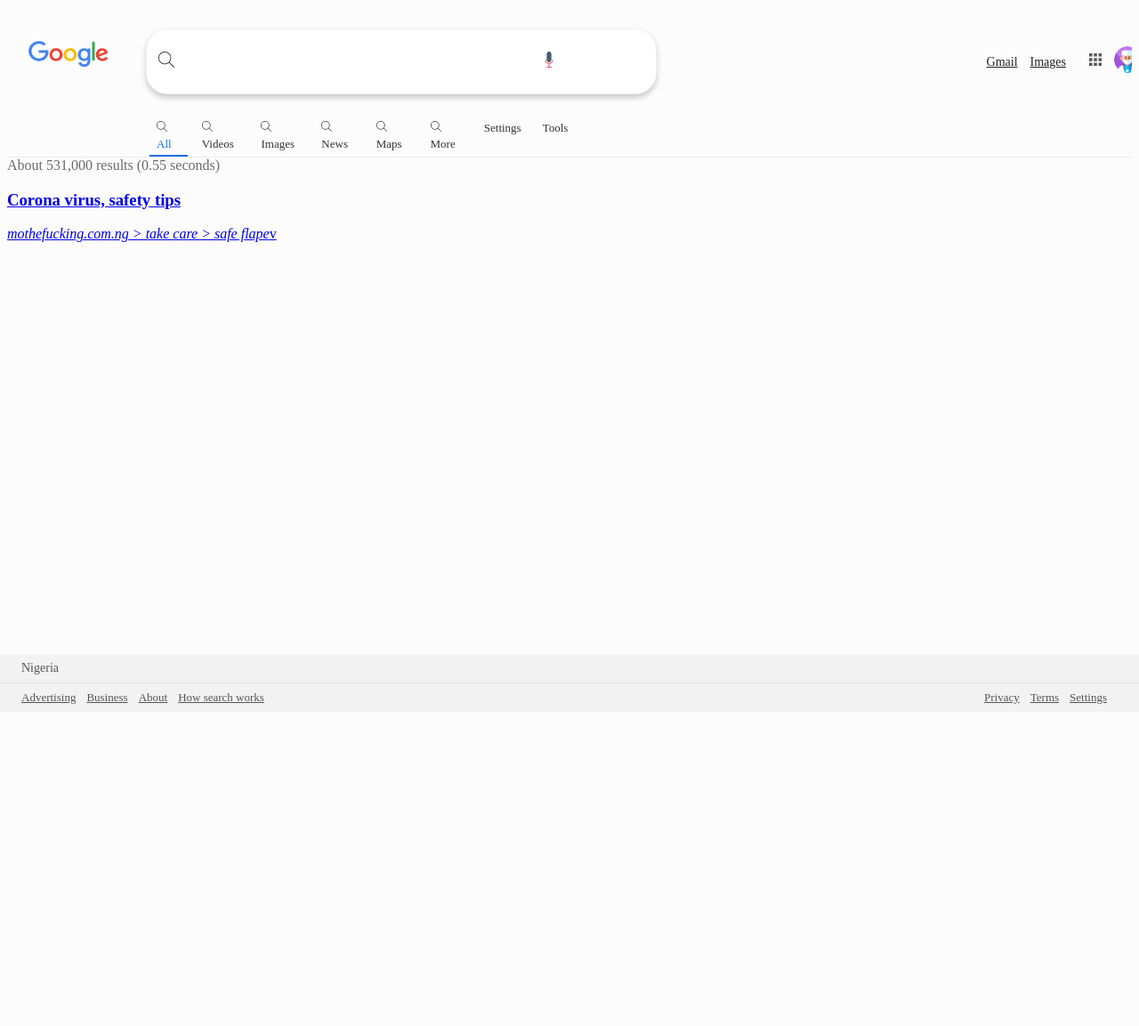
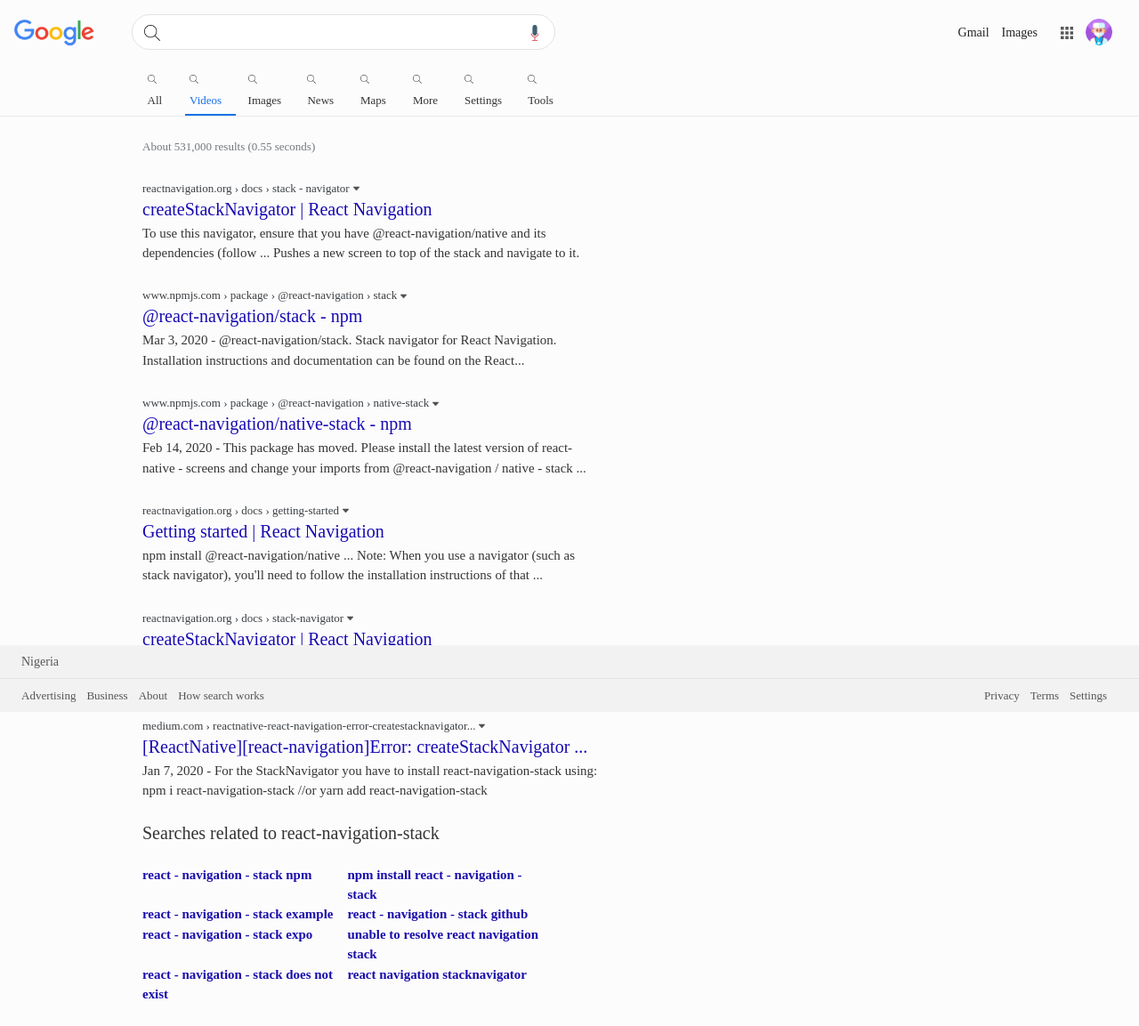
Before and after one commit to blarcmann/fe-test, a React (Create React App) app: page /results in a window 1280 px wide. Shown: the whole page at 89% size. Before the commit the page ends 800 px from the top, so only its background shows below. Built offline with nearby package versions, Linux system fonts and the light colour scheme.

Commit message:
round up, destructure, functionalize componenets...

```diff
--- a/package.json
+++ b/package.json
@@ -6,6 +6,7 @@
     "@testing-library/jest-dom": "^4.2.4",
     "@testing-library/react": "^9.5.0",
     "@testing-library/user-event": "^7.2.1",
+    "bootstrap": "^4.4.1",
     "node-sass": "^4.13.1",
     "react": "^16.13.0",
     "react-dom": "^16.13.0",
--- a/src/actions/index.js
+++ b/src/actions/index.js
@@ -1,5 +1,11 @@
-import { SEARCH_STRING, FETCH_SUGGESTIONS, FETCH_RESULTS, RESULT_RESPONSE_MSG } from '../constants';
-import { suggestions, results, misc } from '../constants/mocks';
+import {
+    SEARCH_STRING,
+    FETCH_SUGGESTIONS,
+    FETCH_RESULTS,
+    RESULT_RESPONSE_MSG,
+    RELATED_SEARCHES,
+} from '../constants';
+import { suggestions, results, misc, relatedSearches } from '../constants/mocks';
 
 export const queryChanged = (q) => {
     return {
@@ -28,3 +34,10 @@ export const fetchResults = () => {
         payload: results
     }
 }
+
+export const fetchRelated = () => {
+    return {
+        type: RELATED_SEARCHES,
+        payload: relatedSearches
+    }
+}
--- a/src/assets/styles/shared.scss
+++ b/src/assets/styles/shared.scss
@@ -22,6 +22,7 @@ input, button {
     outline: none;
   }
 }
+
 .header-tabs {
   width: 100%;
   border-bottom: 1px solid #ebebeb;
@@ -39,28 +40,28 @@ input, button {
       justify-content: flex-start;
       .tab {
         margin-right: 0.5rem;
-        padding: 0.25rem 0.5rem;
+        padding: 0.25rem 0.35rem;
         transition: all 0.125s;
         &.active {
-          color: rgb(22, 112, 230);
           border-bottom: 2px solid rgb(22, 112, 230);
           span {color: rgb(22, 112, 230);}
         }
         img {
-          width: 12px;
-          height: 12px;
+          width: 10px;
+          height: 10px;
           margin-right: 0.25rem;
         }
       }
     }
   }
 }
+
 .header-container {
   width: 100%;
   display: flex;
   justify-content: space-between;
   &.results {
-    padding: 1.5rem;
+    padding: 1rem;
     .search {
       display: flex;
       justify-content: flex-start;
@@ -245,6 +246,71 @@ input, button {
   }
 }
 
+.results-container {
+  margin: 1.5rem 0;
+  margin-left: 10rem;
+  width: 40vw;
+  .response-time {
+    margin: 1.25rem 0 0;
+    color: #73787c;
+    font-size: 0.8125rem;
+  }
+  .results {
+    .each-result {
+      position: relative;
+      margin: 1.5rem 0;
+      a {
+        .b-crumb {
+          position: absolute;
+          top: 0;
+          left: 0;
+          cite {
+            font-size: 0.8125rem;
+            color: #3C4043;
+            font-style: normal;
+          }
+          img {
+            width: 7px;
+            height: 8px;
+            margin-left: 0.25rem;
+          }
+        }
+        h3 {
+          color: rgb(24, 10, 177);
+          font-size: 1.25rem;
+          padding: 1.5rem 0 0.25rem;
+          font-weight: 400;
+          margin: 0;
+        }
+      }
+    }
+    .description {
+      color: #343434;
+      font-size: 0.935rem;
+    }
+  }
+  .related {
+    h2 {
+      margin: 1.5rem 0;
+      font-weight: 400;
+      color: #333;
+      font-size: 1.25rem;
+    }
+    .related-group {
+      display: flex;
+      justify-content: flex-start;
+      flex-wrap: wrap;
+      .rel {
+        display: block;
+        font-size: 0.935rem;
+        color: #1A0DAB;
+        font-weight: 600;
+        width: 45%;
+      }
+    }
+  }
+}
+
 .footer-container {
   position: absolute;
   bottom: 0;
--- a/src/components/Header.js
+++ b/src/components/Header.js
@@ -3,13 +3,35 @@ import { connect } from 'react-redux';
 import { Link } from 'react-router-dom';
 
 export class Header extends Component {
-  // renderTabs = (tab) => { }
+  state = {
+    tabs: ['All', 'Videos', 'Images', 'News', 'Maps', 'More'],
+    others: ['Settings', 'Tools'],
+    active: 'Videos'
+  }
+
+  renderTabs = (tab) => {
+    const { active } = this.state;
+    return (
+      <div
+        className={active === tab ? "tab pointer active" : "tab pointer"}
+        onClick={() => this.activateTab(tab)}
+      >
+        <img src={require('../assets/images/search.png')} alt="s" />
+        <span>{tab}</span>
+      </div>
+    )
+  }
+
+  activateTab = (tab) => {
+    this.setState({ active: tab })
+  }
 
   render() {
-    const { q } = this.props;
+    const { q, top } = this.props;
+    const { others, tabs } = this.state;
     return (
       <>
-        <div className="header-container results">
+        <div className={top ? "header-container results" : "header-container"}>
           <div className="search">
             <div className="logo">
               <img src={require('../assets/images/google.png')} alt="logo" />
@@ -21,7 +43,7 @@ export class Header extends Component {
               <div className="search-input">
                 <input type="text" name="search" id="search"
                   className={q && q.length ? "results" : ""}
-                  autoFocus={true}
+                  autoFocus={!top}
                   onChange={this.onInputChange} />
               </div>
               <div className="search-icon">
@@ -45,38 +67,10 @@ export class Header extends Component {
         <div className="header-tabs">
           <div className="menus">
             <div className="tabs">
-              <div className="tab pointer active">
-                <img src={require('../assets/images/search.png')} alt="s" />
-                <span>All</span>
-              </div>
-              <div className="tab">
-                <img src={require('../assets/images/search.png')} alt="s" />
-                <span>Videos</span>
-              </div>
-              <div className="tab">
-                <img src={require('../assets/images/search.png')} alt="s" />
-                <span>Images</span>
-              </div>
-              <div className="tab">
-                <img src={require('../assets/images/search.png')} alt="s" />
-                <span>News</span>
-              </div>
-              <div className="tab">
-                <img src={require('../assets/images/search.png')} alt="s" />
-                <span>Maps</span>
-              </div>
-              <div className="tab">
-                <img src={require('../assets/images/search.png')} alt="s" />
-                <span>More</span>
-              </div>
+              {tabs.map(t => this.renderTabs(t))}
             </div>
             <div className="others">
-              <div className="tab">
-                <span>Settings</span>
-              </div>
-              <div className="tab">
-                <span>Tools</span>
-              </div>
+              {others.map(t => this.renderTabs(t))}
             </div>
           </div>
         </div>
--- /dev/null
+++ b/src/components/Result.js
@@ -0,0 +1,16 @@
+import React from 'react'
+
+export default function Result({ result }) {
+  return (
+    <div className="each-result">
+      <a href="https://google.com">
+        <h3>{result.title}</h3>
+        <div className="b-crumb">
+          <cite>{result.url}</cite>
+          <img src={require('../assets/images/caret-down.png')} alt="" />
+        </div>
+      </a>
+      <div className="description">{result.description}</div>
+    </div>
+  )
+}
--- a/src/constants/index.js
+++ b/src/constants/index.js
@@ -1,4 +1,5 @@
 export const SEARCH_STRING = 'search_query_string';
 export const FETCH_SUGGESTIONS = 'fetch_search_suggestions';
 export const FETCH_RESULTS = 'fetch_search_results';
-export const RESULT_RESPONSE_MSG = 'RESULT_RESPONSE_MSG';
+export const RESULT_RESPONSE_MSG = 'result_response_details';
+export const RELATED_SEARCHES = 'related_search_string';
--- a/src/constants/mocks.js
+++ b/src/constants/mocks.js
@@ -1,48 +1,66 @@
 const results = [
   {
+    id: '1',
     url: 'reactnavigation.org › docs › stack - navigator',
     title: 'createStackNavigator | React Navigation',
     description: 'To use this navigator, ensure that you have @react-navigation/native and its dependencies (follow ... Pushes a new screen to top of the stack and navigate to it.',
     type: 'article'
   },
   {
+    id: '2',
     url: 'www.npmjs.com › package › @react-navigation › stack',
     title: '@react-navigation/stack - npm',
     description: 'Mar 3, 2020 - @react-navigation/stack. Stack navigator for React Navigation. Installation instructions and documentation can be found on the React...',
     type: 'article'
   },
   {
+    id: '3',
     url: 'www.npmjs.com › package › @react-navigation › native-stack',
     title: '@react-navigation/native-stack - npm',
     description: 'Feb 14, 2020 - This package has moved. Please install the latest version of react- native - screens and change your imports from @react-navigation / native - stack ...',
     type: 'article'
   },
   {
+    id: '4',
     url: 'reactnavigation.org › docs › getting-started',
     title: 'Getting started | React Navigation',
     description: 'npm install @react-navigation/native ... Note: When you use a navigator (such as stack navigator), you\'ll need to follow the installation instructions of that ...',
     type: 'article'
   },
   {
+    id: '5',
     url: 'reactnavigation.org › docs › stack-navigator',
     title: 'createStackNavigator | React Navigation',
     description: 'Mar 3, 2020 - @react-navigation/stack. Stack navigator for React Navigation. Installation instructions and documentation can be found on the React...',
     type: 'article'
   },
   {
+    id: '6',
     url: 'medium.com › reactnative-react-navigation-error-createstacknavigator...',
     title: '[ReactNative][react-navigation]Error: createStackNavigator ...',
     description: 'Jan 7, 2020 - For the StackNavigator you have to install react-navigation-stack using: npm i react-navigation-stack //or yarn add react-navigation-stack',
     type: 'article'
   },
-  {
-    url: 'reactnavigation.org › docs › stack - navigator',
-    title: 'React Native Tutorial #20 - Stack Navigator',
-    channel: 'The Net Ninja',
-    source: 'YouTube - Jun 15, 2018',
-    type: 'video',
-  }
+  // {
+  //   id: '7',
+  //   url: 'reactnavigation.org › docs › stack - navigator',
+  //   title: 'React Native Tutorial #20 - Stack Navigator',
+  //   channel: 'The Net Ninja',
+  //   source: 'YouTube - Jun 15, 2018',
+  //   type: 'video',
+  // }
 ];
+
+const relatedSearches = [
+  'react - navigation - stack npm',
+  'npm install react - navigation - stack',
+  'react - navigation - stack example',
+  'react - navigation - stack github',
+  'react - navigation - stack expo',
+  'unable to resolve react navigation stack',
+  'react - navigation - stack does not exist',
+  'react navigation stacknavigator',
+]
 
 const misc = {
   responseMsg: 'About 531,000 results (0.55 seconds) '
@@ -56,4 +74,4 @@ const suggestions = [
   'To implement the stack navigator in React Native'
 ];
 
-export { results, suggestions, misc }
+export { results, suggestions, misc, relatedSearches }
--- a/src/index.js
+++ b/src/index.js
@@ -1,5 +1,6 @@
 import React from 'react';
 import ReactDOM from 'react-dom';
+import 'bootstrap/dist/css/bootstrap.css';
 import './assets/styles/shared.scss';
 import App from './App';
 import { BrowserRouter } from 'react-router-dom';
--- a/src/reducers/search.js
+++ b/src/reducers/search.js
@@ -1,8 +1,15 @@
-import { SEARCH_STRING, FETCH_SUGGESTIONS, FETCH_RESULTS, RESULT_RESPONSE_MSG } from '../constants';
+import {
+    SEARCH_STRING,
+    FETCH_SUGGESTIONS,
+    FETCH_RESULTS,
+    RESULT_RESPONSE_MSG,
+    RELATED_SEARCHES,
+} from '../constants';
 
 const initialState = {
     q: '',
     msg: '',
+    related: [],
     suggestions: [],
     results: []
 }
@@ -20,6 +27,10 @@ export default function search(state = initialState, action) {
             const results = action.payload;
             return { ...state, results }
 
+        case RELATED_SEARCHES:
+            const related = action.payload;
+            return { ...state, related }
+
         case RESULT_RESPONSE_MSG:
             const msg = action.payload;
             return { ...state, msg }
--- a/src/screens/Homepage.js
+++ b/src/screens/Homepage.js
@@ -45,7 +45,7 @@ export class Homepage extends Component {
     const { q } = this.props;
     return (
       <>
-        <Header />
+        <Header top="false" />
         <div className="search-container">
           <center>
             <div className="main-logo">
--- a/src/screens/results.js
+++ b/src/screens/results.js
@@ -1,34 +1,41 @@
 import React, { Component } from 'react';
 import { connect } from 'react-redux';
 import Header from '../components/Header';
+import Result from '../components/Result';
 import Footer from '../components/Footer';
-import { fetchResults, getResponseMsg } from '../actions';
+import { fetchResults, getResponseMsg, fetchRelated } from '../actions';
 
 export class Results extends Component {
 
   componentDidMount() {
-    const { fetchResults, getResponseMsg } = this.props;
+    const { fetchResults, getResponseMsg, fetchRelated } = this.props;
+    getResponseMsg();
     fetchResults();
-    getResponseMsg();
+    fetchRelated();
+  }
+
+  renderRelated = (title) => {
+    return (
+      <a href="https://google.com" key={title} className="rel" alt="title">{title}</a>
+    )
   }
 
   render() {
-    const { results, msg } = this.props;
+    const { results, msg, related } = this.props;
     return (
       <>
-        <Header showSearch="true" />
+        <Header top="true" />
         <div className="results-container">
           <div className="response-time">{msg.responseMsg}</div>
-
           <div className="results">
-            <div className="each-result">
-              <a href="https://google.com">
-                <h3>Corona virus, safety tips</h3>
-                <div className="breadcrumb">
-                  <cite>mothefucking.com.ng > take care > safe flape</cite>
-                  <span>v</span>
-                </div>
-              </a>
+            {results.map(res => <Result result={res} key={res.id} />)}
+          </div>
+          <div className="related">
+            <h2>Searches related to react-navigation-stack</h2>
+            <div className="related-group">
+              {related && related.length ?
+                related.map(rel => this.renderRelated(rel))
+                : ''}
             </div>
           </div>
         </div>
@@ -39,14 +46,14 @@ export class Results extends Component {
 }
 
 const mapStateToProps = ({ search }) => {
-  const { results, msg } = search;
-  return { results, msg }
+  const { results, msg, related } = search;
+  return { results, msg, related }
 }
 
 
 
 const mapDispatchToProps = {
-  fetchResults, getResponseMsg
+  fetchResults, getResponseMsg, fetchRelated
 }
 
 export default connect(mapStateToProps, mapDispatchToProps)(Results)
```
Also changed, not shown: src/assets/images/caret-down.png (added).
